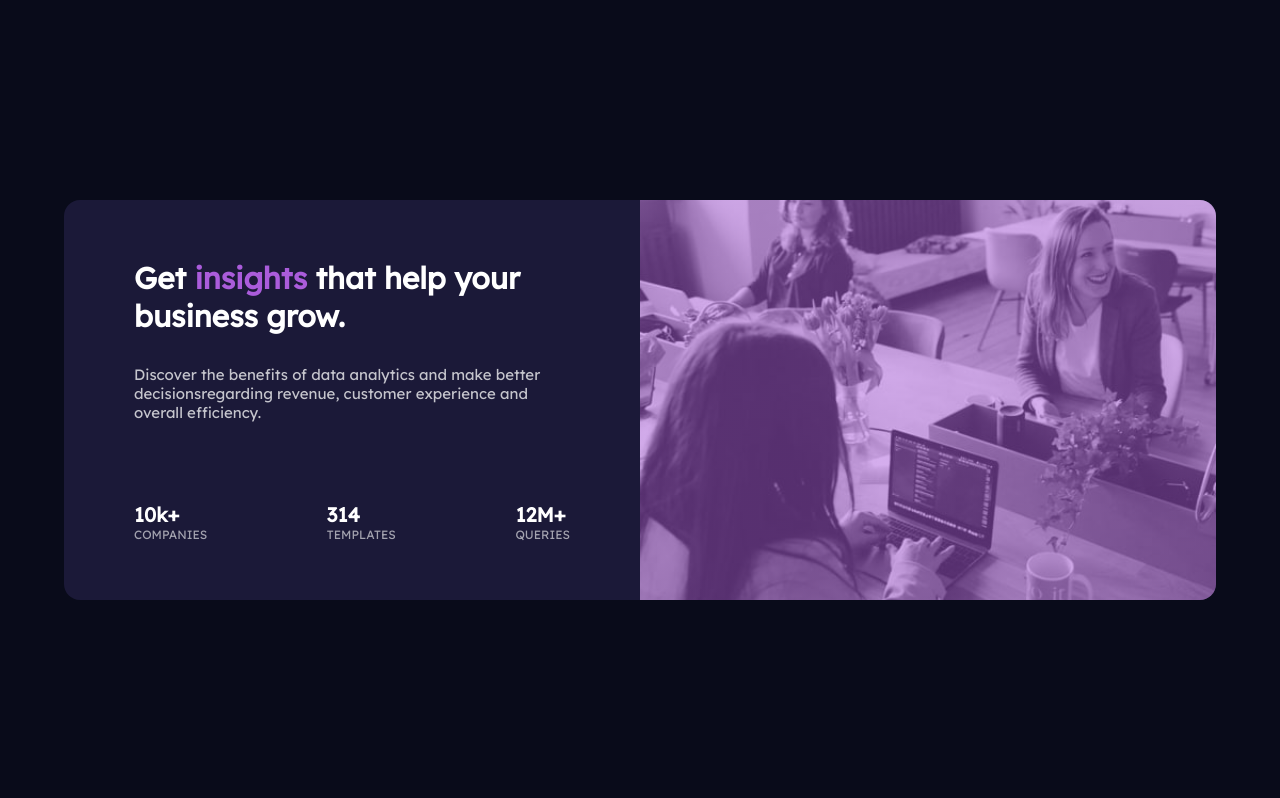
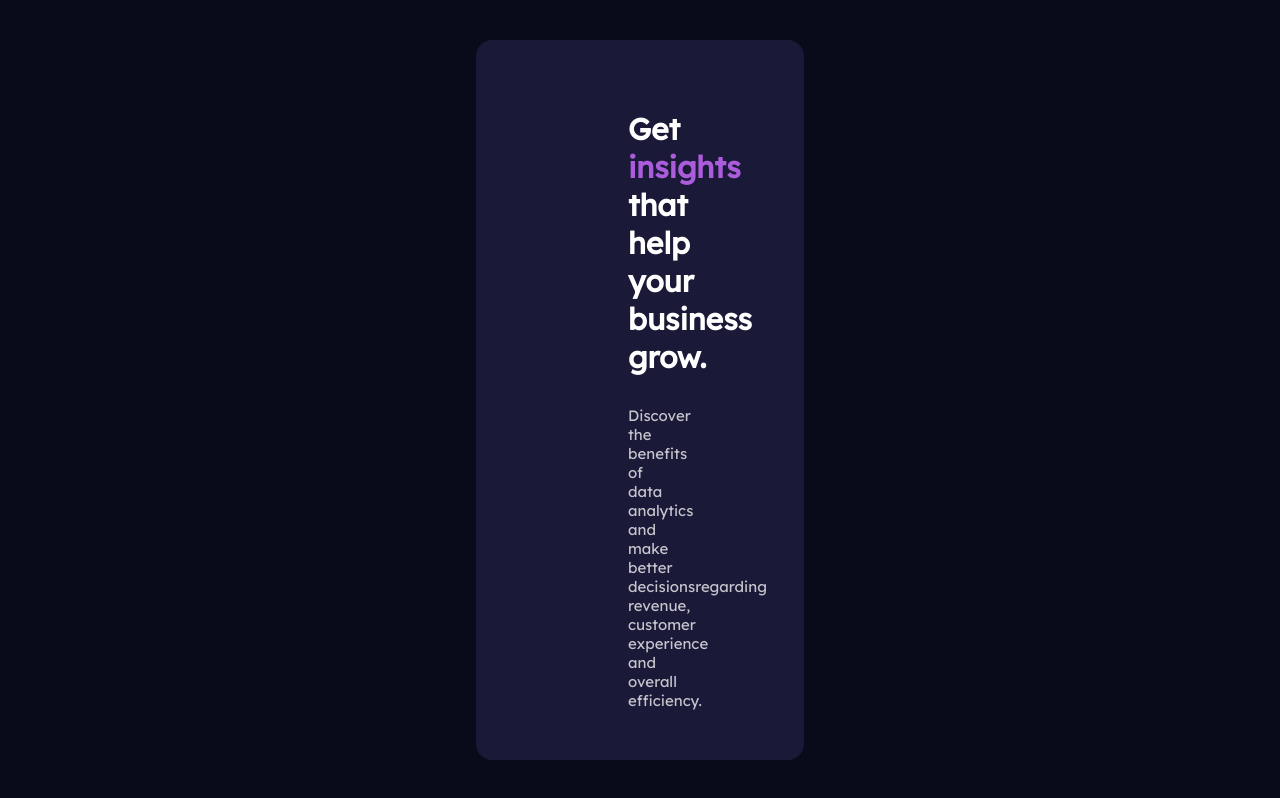
Before and after one commit to ibrahimherith/stats-card, a React (Create React App) app: page / in a window 1280 px wide. Built offline with nearby package versions, Linux system fonts and the light colour scheme.

Commit message:
The last one

```diff
--- a/src/index.css
+++ b/src/index.css
@@ -124,3 +124,12 @@ body {
     margin-bottom: 15px;
   }
 }
+
+@media (max-height: 840px) {
+  .Card {
+    width: 328px;
+    min-height: 90vh;
+    flex-direction: column;
+    overflow: hidden;
+  }
+}
```
